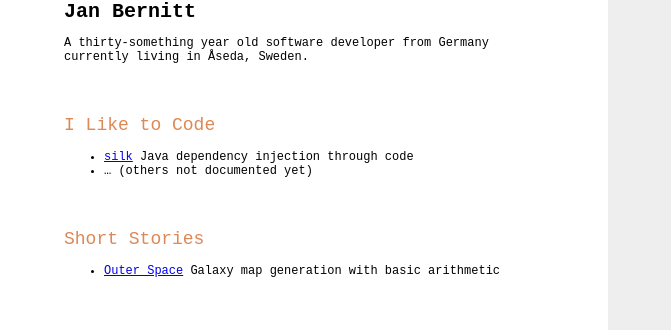
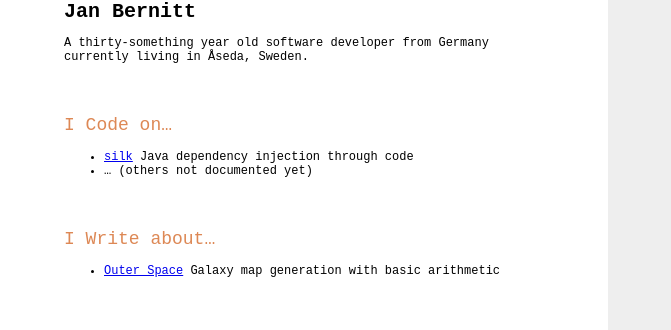
Before and after one commit to jbee/jbee.github.io, a Jekyll site: the page built from index.md, in a window 1280 px wide. Shown: the part 115-445 px from the top of the page, without its empty margins (0-671 px from the left). Built offline with Jekyll 4.4.1, drawn with Linux system fonts in a browser that asks for light colours; some web fonts are replaced.

Commit message:
headlines

```diff
--- a/index.md
+++ b/index.md
@@ -7,12 +7,12 @@ title: "Jan Bernitt"
 
 A thirty-something year old software developer from Germany currently living in Åseda, Sweden.
 
-## I Like to Code
+## I Code on...
 
 * [silk](http://jbee.github.io/silk/) Java dependency injection through code
 * ... (others not documented yet)
 
-## Short Stories
+## I Write about...
 
 * [Outer Space](game.html) Galaxy map generation with basic arithmetic
 
```
